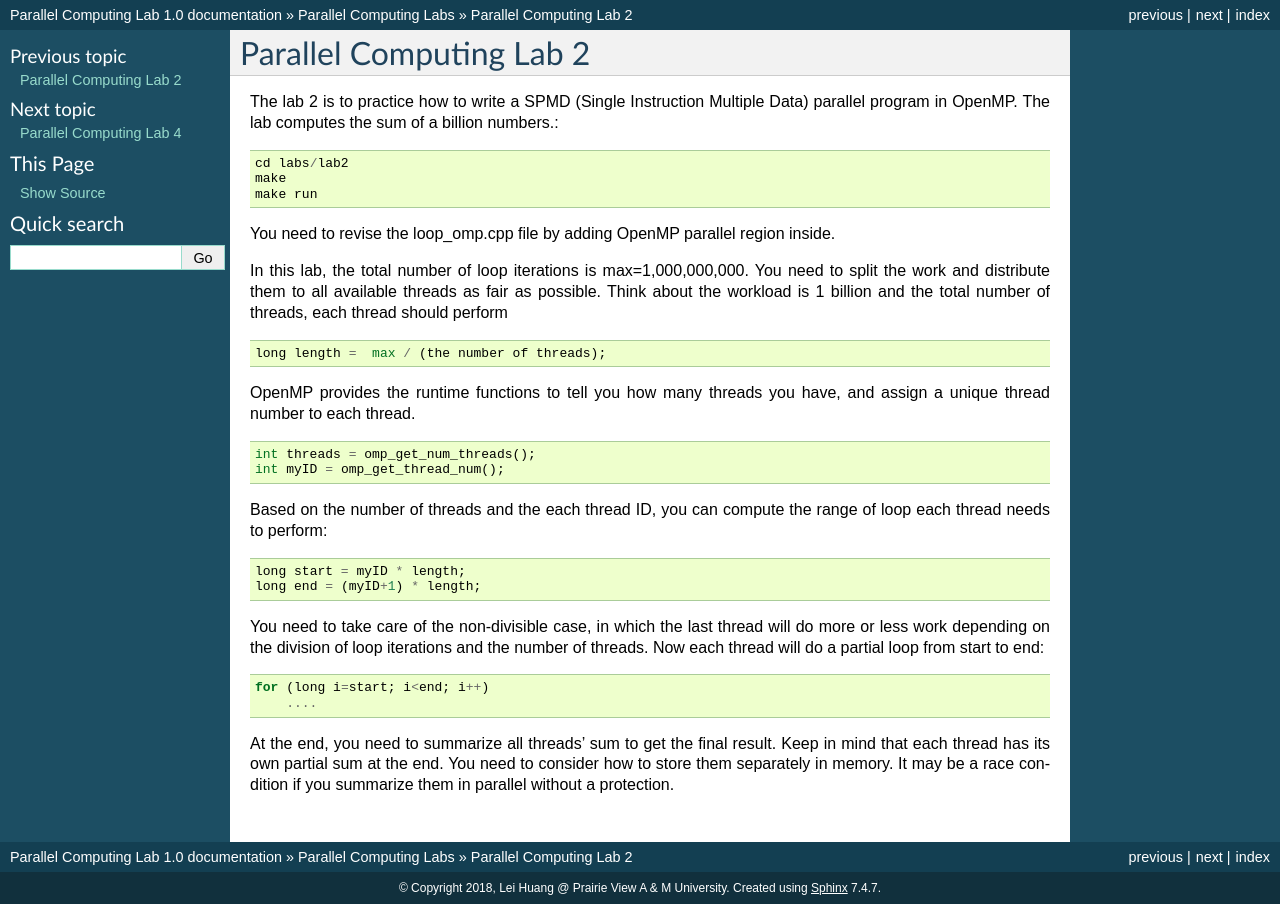
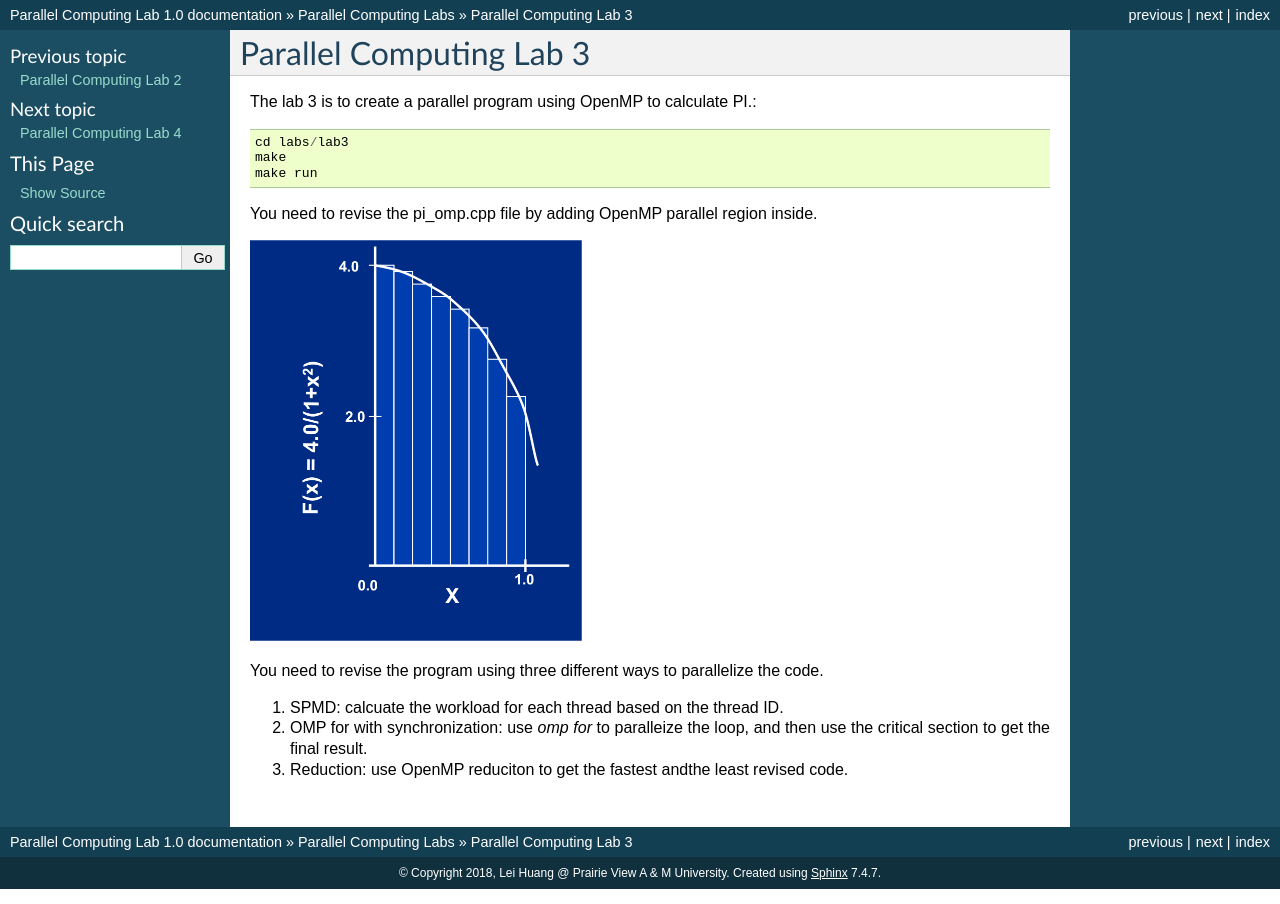
Before and after one commit to lhuang-pvamu/Parallel-Computing-Code, a Sphinx documentation site: the page built from docs/labs/lab3.rst, in a window 1280 px wide. Built offline with Sphinx 7.4.7, drawn with Linux system fonts in a browser that asks for light colours.

Commit message:
LH: revise lab3 and lab4 description

```diff
--- a/docs/labs/lab3.rst
+++ b/docs/labs/lab3.rst
@@ -1,33 +1,21 @@
-Parallel Computing Lab 2
+Parallel Computing Lab 3
 ========================
 
-The lab 2 is to practice how to write a SPMD (Single Instruction Multiple Data) parallel program in OpenMP. The lab computes the sum of a billion numbers.::
+The lab 3 is to create a parallel program using OpenMP to calculate PI.::
 
-	cd labs/lab2
+	cd labs/lab3
 	make
 	make run
 
-You need to revise the loop_omp.cpp file by adding OpenMP parallel region inside.
+You need to revise the pi_omp.cpp file by adding OpenMP parallel region inside.
 
-In this lab, the total number of loop iterations is max=1,000,000,000. You need to split the work and distribute them to all available threads as fair as possible. Think about the workload is 1 billion and the total number of threads, each thread should perform ::
+.. image:: images/pi.png
+   :scale: 50%
 
-	long length =  max / (the number of threads);
+You need to revise the program using three different ways to parallelize the code.
 
-OpenMP provides the runtime functions to tell you how many threads you have, and assign a unique thread number to each thread. ::
+#. SPMD: calcuate the workload for each thread based on the thread ID.
 
-     int threads = omp_get_num_threads();
-     int myID = omp_get_thread_num();
+#. OMP for with synchronization: use `omp for` to paralleize the loop, and then use the critical section to get the final result.
 
-
-Based on the number of threads and the each thread ID, you can compute the range of loop each thread needs to perform::
-
-     long start = myID * length;
-     long end = (myID+1) * length;
-
-You need to take care of the non-divisible case, in which the last thread will do more or less work depending on the division of loop iterations and the number of threads. Now each thread will do a partial loop from start to end::
-
-     for (long i=start; i<end; i++)
-         ....
-
-
-At the end, you need to summarize all threads' sum to get the final result. Keep in mind that each thread has its own partial sum at the end. You need to consider how to store them separately in memory. It may be a race condition if you summarize them in parallel without a protection.
+#. Reduction: use OpenMP reduciton to get the fastest andthe least revised code.
--- a/docs/labs/lab4.rst
+++ b/docs/labs/lab4.rst
@@ -9,4 +9,7 @@ The lab 4 is to create an OpenMP program to calculate themandelbrot set.::
 
 You need to revise the mandel_omp.cpp file by adding OpenMP parallel region inside.
 
+.. image:: images/mandelbrot.gif
+   :scale: 50%
+
 The correct answer should be 1.510659.
```
Also changed, not shown: docs/labs/images/mandelbrot.gif (added), docs/labs/images/pi.png (added).
